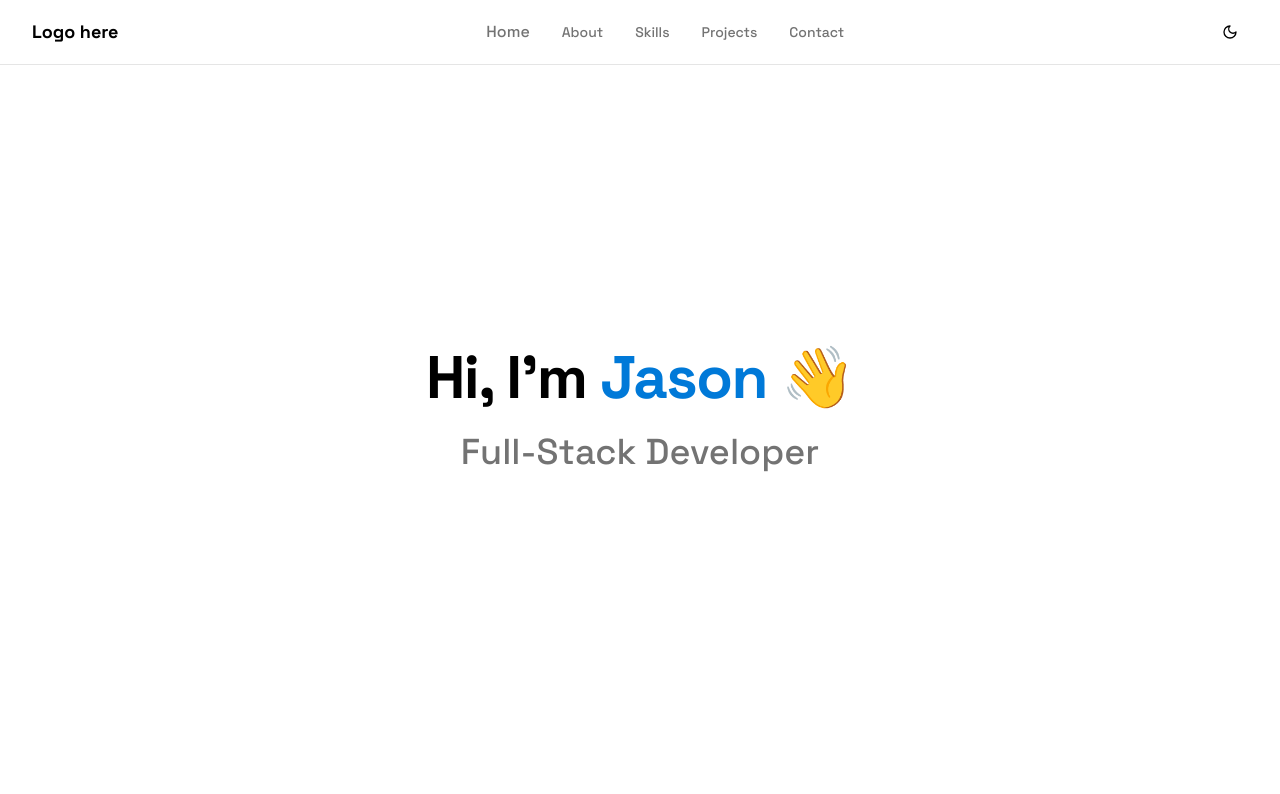
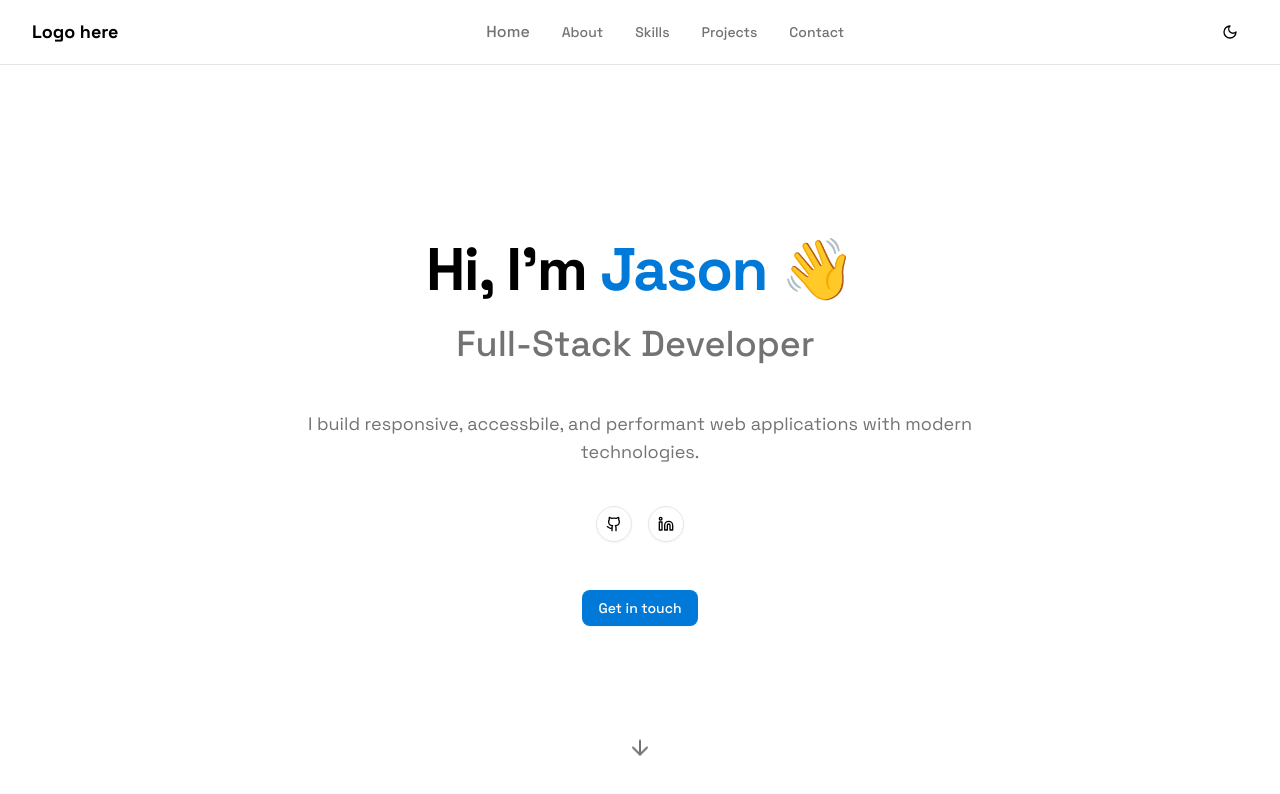
Before and after one commit to jaysenjonsin/portfolio, a Next.js app: page / in a window 1280 px wide. Shown: the top 794 px of the page. Built offline with nearby package versions, Linux system fonts and the light colour scheme.

Commit message:
finish hero component

```diff
--- a/src/app/globals.css
+++ b/src/app/globals.css
@@ -3,6 +3,20 @@
 @plugin "tailwindcss-animate";
 
 @custom-variant dark (&:is(.dark *));
+
+@keyframes blink {
+  0%,
+  100% {
+    opacity: 1;
+  }
+  50% {
+    opacity: 0;
+  }
+}
+
+.cursor-blink {
+  animation: blink 1.5s step-end infinite;
+}
 
 @theme inline {
   --color-background: var(--background);
--- a/src/components/Hero.tsx
+++ b/src/components/Hero.tsx
@@ -1,6 +1,8 @@
 'use client';
 
 import { useEffect, useState } from 'react';
+import { Button } from './ui/button';
+import { ArrowDown, Github, Linkedin } from 'lucide-react';
 
 export function Hero() {
   const [typedText, setTypedText] = useState('');
@@ -27,9 +29,59 @@ export function Hero() {
           Hi, I'm <span className='text-primary'>Jason 👋</span>
         </h1>
         <h2 className='mb-8 text-2xl font-medium text-muted-foreground sm:text-3xl md:text-4xl'>
-          <span className='inline-block min-h-[1.5em]'>{typedText}</span>
+          <span className='inline-block min-h-[1.5em]'>
+            {typedText}
+            <span className='cursor-blink text-foreground'>|</span>
+          </span>
         </h2>
+        <p className='mx-auto mb-10 max-w-2xl text-lg text-muted-foreground'>
+          I build responsive, accessbile, and performant web applications with
+          modern technologies.
+        </p>
+        <div className='mb-12 flex justify-center space-x-4'>
+          <Button
+            asChild //this is to make the button a child of the link - instead of rendering <button> <a></a> </button> it will render as just <a> </a>
+            variant='outline'
+            size='icon'
+            className='rounded-full'
+          >
+            <a
+              href='https://github.com/jaysenjonsin'
+              target='_blank' //open in new tab
+              rel='noopener noreferrer' //security
+            >
+              <Github className='h-5 w-5' />
+              <span className='sr-only'>GitHub</span>
+            </a>
+          </Button>
+          <Button
+            asChild
+            variant='outline'
+            size='icon'
+            className='rounded-full'
+          >
+            <a
+              href='https://linkedin.com'
+              target='_blank'
+              rel='noopener noreferrer'
+            >
+              <Linkedin className='h-5 w-5' />
+              <span className='sr-only'>LinkedIn</span>
+            </a>
+          </Button>
+        </div>
+        <Button asChild>
+          <a href='#contact'>Get in touch</a>
+        </Button>
       </div>
+      <a
+        href='#about'
+        //use absolute positioning to position the arrow down icon in the center of the screen relative to the hero section
+        className='absolute bottom-8 left-1/2 flex -translate-x-1/2 animate-bounce items-center justify-center rounded-full p-2'
+        aria-label='Scroll to About section'
+      >
+        <ArrowDown className='h-6 w-6 text-muted-foreground' />
+      </a>
     </section>
   );
 }
```
